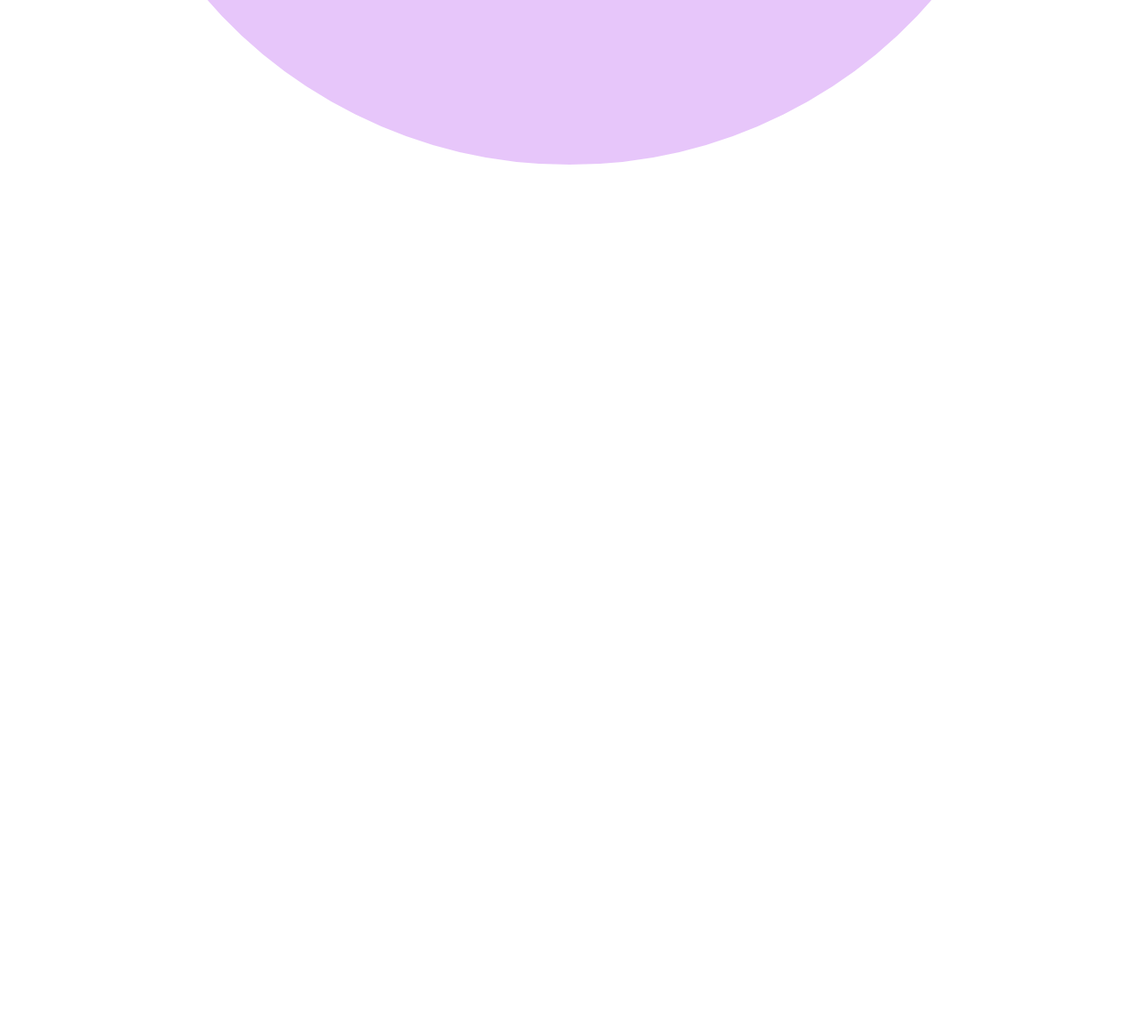
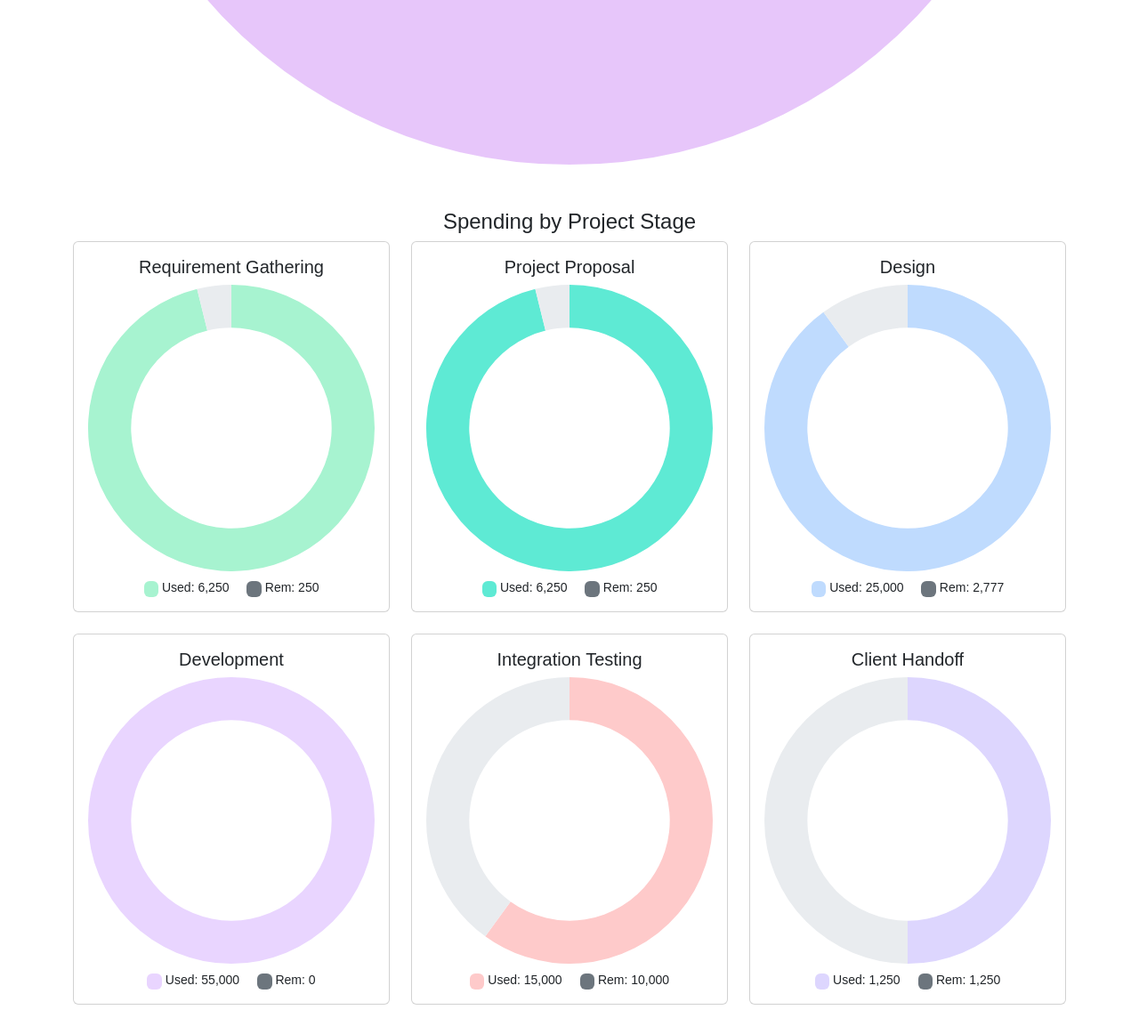
Before and after one commit to isaacjacques/COP4813-Semester-Project, a PHP site: page /budget in a window 1280 px wide. Shown: the part 1091-2244 px from the top of the page at 89% size. Before the commit the page ends 1276 px from the top, so only its background shows below. Run offline with PHP 8.4, Linux system fonts and the light colour scheme; some libraries are stand-ins or nearby versions.

Commit message:
move redundant code to navbar.php and add stage spending charts to budget view

```diff
--- a/views/budget.php
+++ b/views/budget.php
@@ -13,45 +13,16 @@
 </head>
 <body>
 
-  <nav class="navbar navbar-expand-lg navbar-light bg-white shadow-sm">
-    <div class="container">
-      <a class="navbar-brand d-flex align-items-center" href="home">
-        <img src="assets/images/logo.svg" alt="Wizard" width="30" height="30" class="me-2">
-      </a>
-      <button class="navbar-toggler" type="button" data-bs-toggle="collapse" data-bs-target="#mainNav"
-              aria-controls="mainNav" aria-expanded="false" aria-label="Toggle navigation">
-        <span class="navbar-toggler-icon"></span>
-      </button>
-
-      <div class="collapse navbar-collapse" id="mainNav">
-        <ul class="navbar-nav ms-3">
-          <li class="nav-item">
-            <a class="nav-link active" href="home">Home</a>
-          </li>
-          <li class="nav-item">
-            <a class="nav-link" href="budget">Budget</a>
-          </li>
-          <li class="nav-item">
-            <a class="nav-link" href="stages">Stages</a>
-          </li>
-          <li class="nav-item">
-            <a class="nav-link" href="invoices">Invoices</a>
-          </li>
-          <li class="nav-item">
-            <a class="nav-link" href="admin">Admin</a>
-          </li>
-        </ul>
-        <div class="ms-auto">
-          <a href="logout" class="btn btn-logout">Log Out</a>
-        </div>
-      </div>
-    </div>
-  </nav>
+  <?php include 'navbar.php'; ?>
 
   <main>
     <div class="container my-5">
         <h3 class="mb-4">Project Budget</h3>
         <canvas id="projectSpendingChart"></canvas>
+    </div>
+    <div class="container mt-5">
+      <h4>Spending by Project Stage</h4>
+      <div id="stage-donuts" class="row"></div>
     </div>
   </main>
 
@@ -96,6 +67,79 @@
       }
     }
   });
+
+  document.addEventListener('DOMContentLoaded', function() {
+  const stages = [
+    { name: 'Requirement Gathering', allocated: 6500, used: 6250 },
+    { name: 'Project Proposal',      allocated: 6500, used: 6250 },
+    { name: 'Design',                allocated: 27777, used: 25000 },
+    { name: 'Development',           allocated: 50000, used: 55000 },
+    { name: 'Integration Testing',   allocated: 25000, used: 15000 },
+    { name: 'Client Handoff',        allocated: 2500,  used: 1250 }
+  ];
+
+  // match these to your main chart’s segment colors (in same order)
+  const stageColors = [
+    '#A7F3D0',  // Requirement Gathering (light green)
+    '#5EEAD4',  // Project Proposal (teal)
+    '#BFDBFE',  // Design (light blue)
+    '#E9D5FF',  // Development (light purple)
+    '#FECACA',  // Integration Testing (light pink)
+    '#DDD6FE'   // Client Handoff (light lilac)
+  ];
+
+  const container = document.getElementById('stage-donuts');
+
+  stages.forEach((stage, idx) => {
+    const rem = Math.max(stage.allocated - stage.used, 0);
+    const cardCol = document.createElement('div');
+    cardCol.className = 'col-sm-6 col-md-4 mb-4';
+    cardCol.innerHTML = `
+      <div class="card h-100 text-center p-3">
+        <h5 class="card-title">${stage.name}</h5>
+        <canvas id="donut-${idx}"></canvas>
+        <div class="mt-2 small">
+          <span class="me-3">
+            <span class="badge" style="background:${stageColors[idx]};">&nbsp;</span>
+            Used: ${stage.used.toLocaleString()}
+          </span>
+          <span>
+            <span class="badge bg-secondary">&nbsp;</span>
+            Rem: ${rem.toLocaleString()}
+          </span>
+        </div>
+      </div>
+    `;
+    container.appendChild(cardCol);
+
+    const ctx = document.getElementById(`donut-${idx}`).getContext('2d');
+    new Chart(ctx, {
+      type: 'doughnut',
+      data: {
+        labels: ['Used', 'Remaining'],
+        datasets: [{
+          data: [stage.used, rem],
+          backgroundColor: [
+            stageColors[idx],   // same as project chart
+            '#e9ecef'           // light gray for remaining
+          ],
+          borderWidth: 0
+        }]
+      },
+      options: {
+        cutout: '70%',
+        plugins: {
+          legend: { display: false },
+          tooltip: {
+            callbacks: {
+              label: ctx => `${ctx.label}: ${ctx.parsed.toLocaleString()}`
+            }
+          }
+        }
+      }
+    });
+  });
+});
 </script>
 </body>
 </html>
--- /dev/null
+++ b/views/navbar.php
@@ -0,0 +1,34 @@
+<nav class="navbar navbar-expand-lg navbar-light bg-white shadow-sm">
+<div class="container">
+    <a class="navbar-brand d-flex align-items-center" href="home">
+    <img src="assets/images/logo.svg" alt="Wizard" width="30" height="30" class="me-2">
+    </a>
+    <button class="navbar-toggler" type="button" data-bs-toggle="collapse" data-bs-target="#mainNav"
+            aria-controls="mainNav" aria-expanded="false" aria-label="Toggle navigation">
+    <span class="navbar-toggler-icon"></span>
+    </button>
+
+    <div class="collapse navbar-collapse" id="mainNav">
+    <ul class="navbar-nav ms-3">
+        <li class="nav-item">
+        <a class="nav-link active" href="home">Home</a>
+        </li>
+        <li class="nav-item">
+        <a class="nav-link" href="budget">Budget</a>
+        </li>
+        <li class="nav-item">
+        <a class="nav-link" href="stages">Stages</a>
+        </li>
+        <li class="nav-item">
+        <a class="nav-link" href="invoices">Invoices</a>
+        </li>
+        <li class="nav-item">
+        <a class="nav-link" href="admin">Admin</a>
+        </li>
+    </ul>
+    <div class="ms-auto">
+        <a href="logout" class="btn btn-logout">Log Out</a>
+    </div>
+    </div>
+</div>
+</nav>
```
Also changed, not shown: views/home.php (+1 -34 lines).
